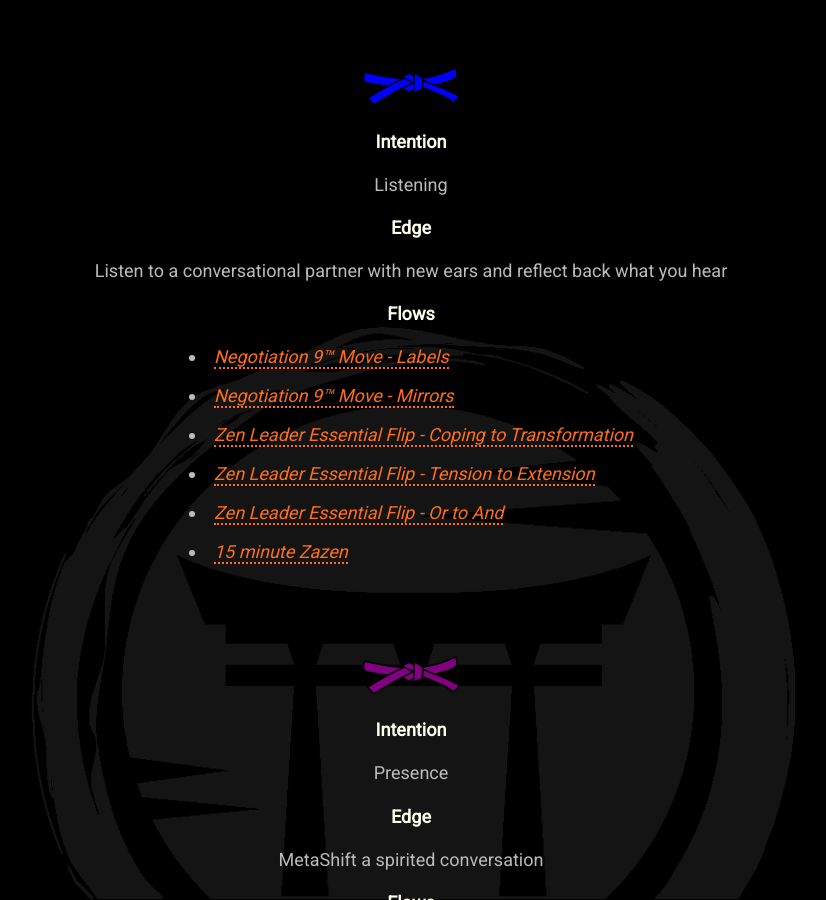
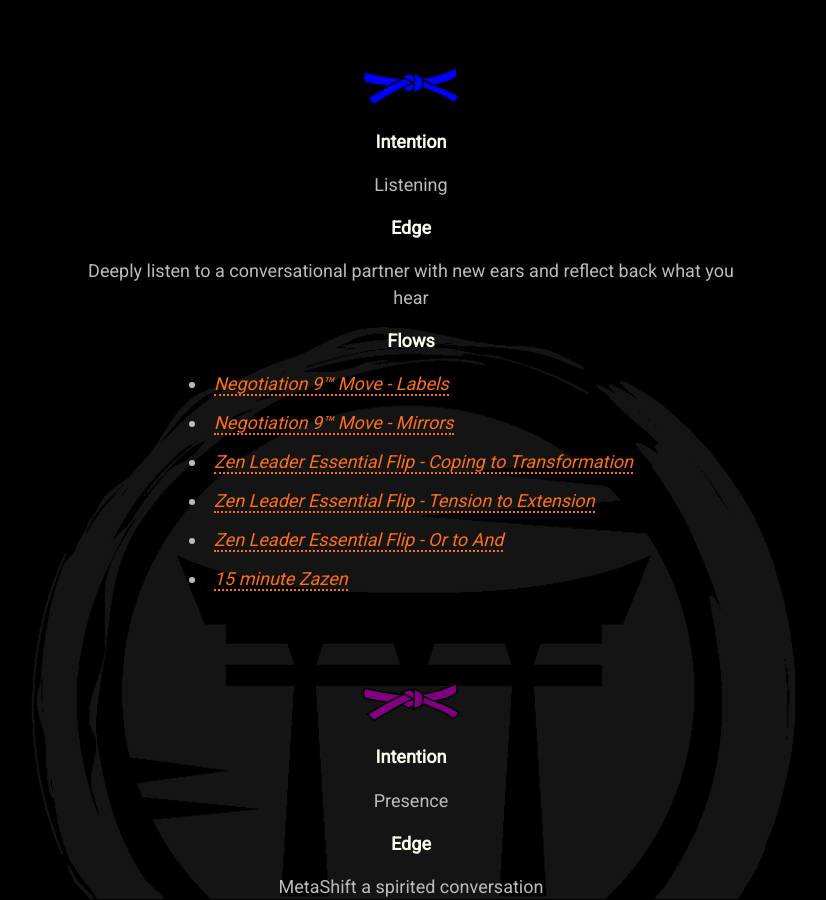
Before and after one commit to mindset-dojo/mindset-dojo.github.io, a Jekyll site: the page built from program.md, in a window 1280 px wide and 900 px high, scrolled down 3172 px. Shown: the whole window, without its empty margins (229-1055 px from the left). Built offline with Jekyll 4.4.1, drawn with Linux system fonts in a browser that asks for light colours; some web fonts are replaced.

Commit message:
refactor(program): add deeply to listen in blue level edge challenge.

```diff
--- a/_data/program.yaml
+++ b/_data/program.yaml
@@ -79,7 +79,7 @@ levels:
     label: 4th Kyu
     level: -4
     intention: Listening
-    edge: Listen to a conversational partner with new ears and reflect back what you hear
+    edge: Deeply listen to a conversational partner with new ears and reflect back what you hear
     flows:
       - label: Negotiation 9™ Move - Labels
         url: https://www.blackswanltd.com/newsletter/infographic-the-black-swan-groups-negotiation-9
```
